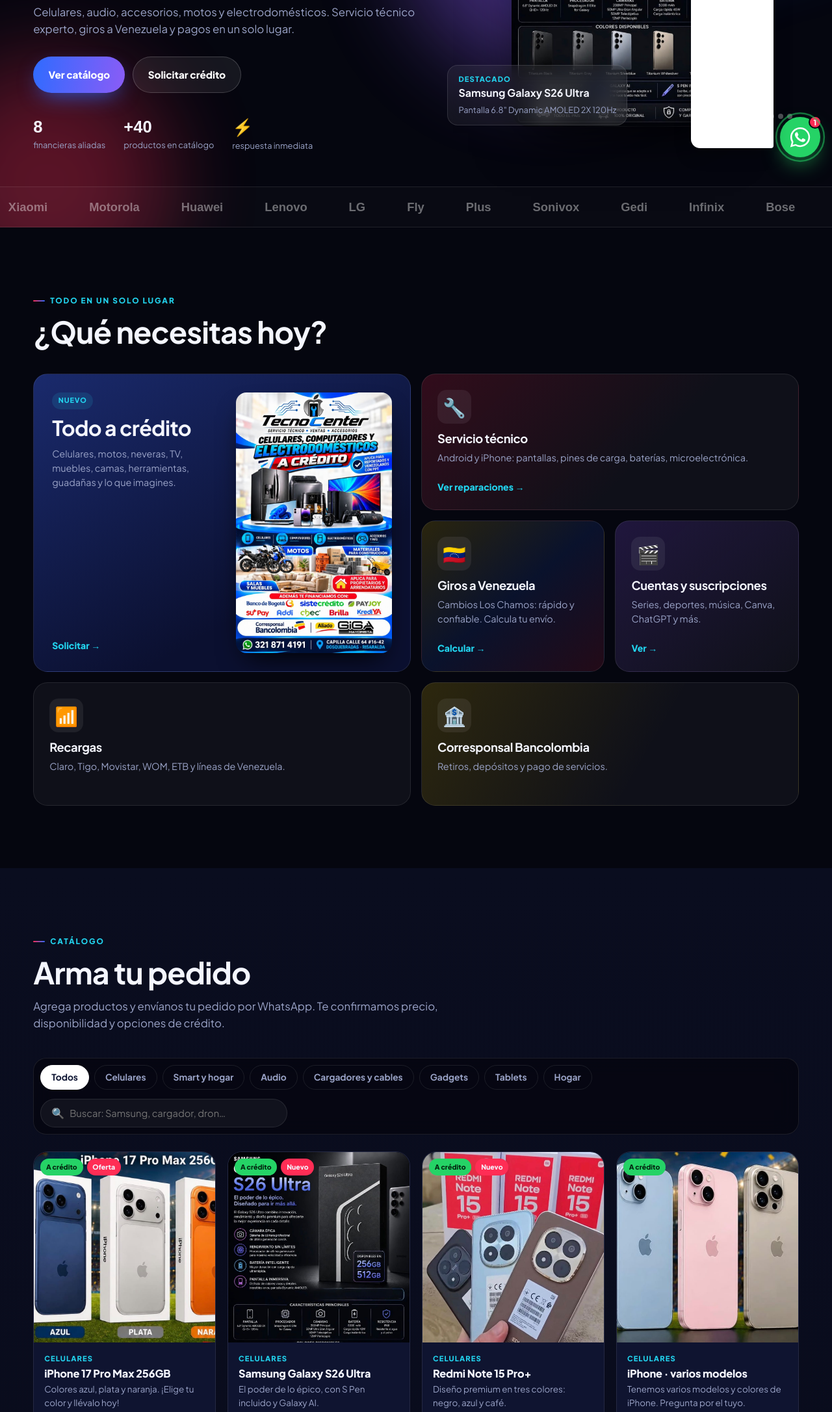
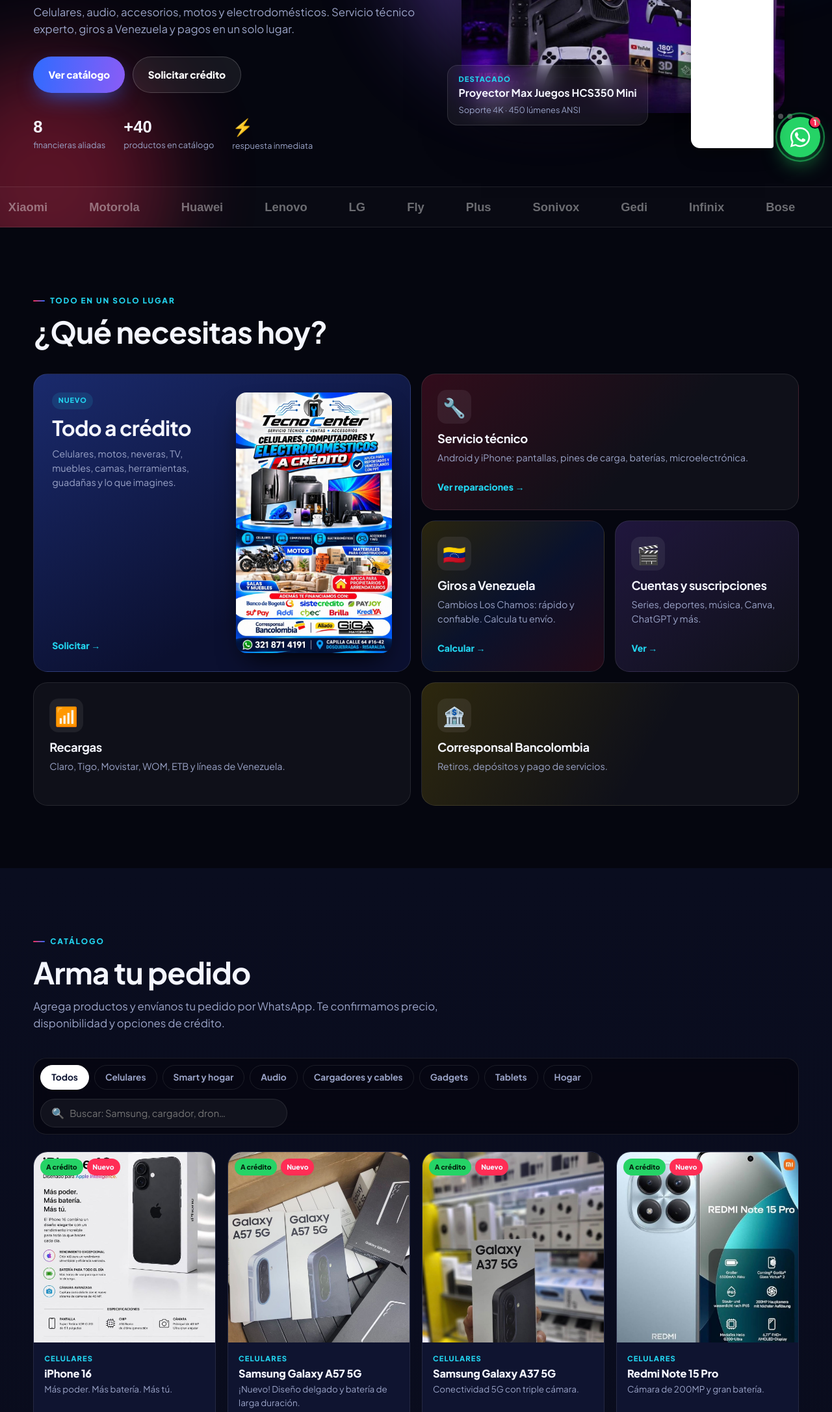
Before and after one commit to tecnocenter-mg/tecnocenter-mg.github.io, a plain HTML site: page index.html in a window 1280 px wide. Shown: the part 540-2713 px from the top of the page at 65% size. Drawn offline with Linux system fonts and the light colour scheme; a web font is replaced by a local one.

Commit message:
15 productos nuevos

```diff
--- a/index.html
+++ b/index.html
@@ -831,7 +831,7 @@ async function ubicacion(){
 async function asesor(){await say('¡Claro! Te comunico con un asesor por WhatsApp 👇');chips([toWA(null,'Hola Tecno Center, quiero hablar con un asesor'),back])}
 
 async function catalogo(){
-  await say('📱 Tenemos iPhone 17 Pro Max, Galaxy S26 Ultra, S25 FE, A07, Redmi Note 15 Pro+, Redmi 15C, Infinix Note 50 Pro, Redmi A7 Pro, Galaxy Watch Ultra, Echo con Alexa, parlantes Bose, power banks, cabina karaoke Gedi, drones, cargadores y cables Fly y Plus ¡y mucho más!');
+  await say('📱 Tenemos iPhone 17 Pro Max, Galaxy S26 Ultra, S25 FE, A07, Redmi Note 15 Pro+, Redmi 15C, iPhone 16, Galaxy A57 y A37 5G, Infinix Note 50 Pro y Hot 70, Redmi Note 15 Pro, A7 Pro y A5, proyectores, Galaxy Watch Ultra, Echo con Alexa, parlantes Bose, power banks, cabina karaoke Gedi, drones, cargadores y cables Fly y Plus ¡y mucho más!');
   await say('Te llevo al catálogo: agrega lo que quieras y envíanos tu pedido por WhatsApp 🛒');
   chips([['🛒 Abrir catálogo',()=>{bot.classList.remove('open');document.getElementById('catalogo').scrollIntoView({behavior:'smooth'})},true],back]);
 }
@@ -846,7 +846,7 @@ const rules=[
   [/d[oó]nde|direcci|ubica|llegar|horario|abren|cierran/i,ubicacion],
   [/asesor|humano|persona|llamar|whats/i,asesor],
   [/cargador|cable|aud[ií]fono|parlante|forro|vidrio|consola|dron|radio|reloj|ventilador|plancha|precio|cu[aá]nto|vale|tienen/i,productos],
-  [/iphone|samsung|galaxy|redmi|xiaomi|celular|tel[eé]fono|tablet|lenovo|cat[aá]logo|dron|cabina|karaoke|gedi|reloj|watch|alexa|echo|bose|infinix|power ?bank|aro|c[aá]mara/i,catalogo],
+  [/iphone|samsung|galaxy|redmi|xiaomi|celular|tel[eé]fono|tablet|lenovo|cat[aá]logo|dron|cabina|karaoke|gedi|reloj|watch|alexa|echo|bose|infinix|power ?bank|aro|c[aá]mara|proyector|hot ?70/i,catalogo],
   [/hola|buen(as|os)|saludo/i,menu],
 ];
 document.getElementById('botForm').addEventListener('submit',e=>{
@@ -867,6 +867,21 @@ setTimeout(()=>hint.classList.remove('show'),12000);
 
 /* ===== Catálogo ===== */
 const PRODUCTS=[
+ {id:'iphone16',n:'iPhone 16',c:'Celulares',img:'img/p/iphone16.jpg',d:'Más poder. Más batería. Más tú.',s:['Pantalla Super Retina XDR OLED 6.1"','Chip A18 · cámara 48MP','Face ID · IP68 · iOS 18'],t:['A crédito','Nuevo'],hero:1},
+ {id:'a57',n:'Samsung Galaxy A57 5G',c:'Celulares',img:'img/p/galaxy-a57.jpg',d:'¡Nuevo! Diseño delgado y batería de larga duración.',s:['5G','Colores claro y oscuro','Disponible a crédito'],t:['A crédito','Nuevo']},
+ {id:'a37',n:'Samsung Galaxy A37 5G',c:'Celulares',img:'img/p/galaxy-a37.jpg',d:'Conectividad 5G con triple cámara.',s:['5G','Triple cámara','Disponible a crédito'],t:['A crédito','Nuevo']},
+ {id:'note15pro',n:'Redmi Note 15 Pro',c:'Celulares',img:'img/p/redmi-note15pro.jpg',d:'Cámara de 200MP y gran batería.',s:['Pantalla AMOLED 6.77" FHD+','Cámara principal 200MP','Batería 6500mAh · IP65','Gorilla Glass Victus 2'],t:['A crédito','Nuevo']},
+ {id:'hot70',n:'Infinix Hot 70',c:'Celulares',img:'img/p/infinix-hot70.jpg',d:'Estilo que impacta, rendimiento que destaca.',s:['Batería 5600mAh','Colores lila, verde y negro','Amplio almacenamiento'],t:['A crédito','Nuevo']},
+ {id:'redmia5',n:'Redmi A5',c:'Celulares',img:'img/p/redmi-a5.jpg',d:'Económico y completo para el día a día.',s:['64GB · 6GB RAM','Cámara dual 32MP con IA'],t:['A crédito','Económico']},
+ {id:'lenovoe310',n:'Lenovo Tab + Folio Case + audífonos E310',c:'Tablets',img:'img/p/lenovo-e310.jpg',d:'Combo: tablet con estuche y audífonos inalámbricos de regalo.',s:['Incluye Folio Case','Incluye audífonos Lenovo E310'],t:['A crédito','Oferta']},
+ {id:'promax',n:'Proyector Max Juegos HCS350 Mini',c:'Gadgets',img:'img/p/proyector-max.jpg',d:'Proyector + consola: diversión sin límites en pantalla gigante.',s:['Soporte 4K · 450 lúmenes ANSI','Hasta 150" · WiFi 6 · Android','Incluye control de juego y control remoto'],t:['A crédito','Top'],hero:1},
+ {id:'hy300',n:'Proyector HY300 Ultra HD',c:'Gadgets',img:'img/p/proyector-hy300.jpg',d:'Pequeño tamaño, gran experiencia.',s:['1080P compatible 4K','Hasta 150" · WiFi 6 · Bluetooth 5.0','Android 11 · corrección trapezoidal automática'],t:['A crédito']},
+ {id:'astro',n:'Proyector de galaxia astronauta',c:'Gadgets',img:'img/p/proyector-astronauta.jpg',d:'Llena tu cuarto de estrellas. ¡Regalo ideal!',s:['Cabeza giratoria 360°','Luces de galaxia'],t:['Top']},
+ {id:'plusx30',n:'Cargador Plus X30 PD 30W tipo C',c:'Cargadores y cables',img:'img/p/plus-x30.jpg',d:'2 en 1: carga rápida y eficiente con cable incluido.',s:['30W Power Delivery','Puerto tipo C · cable incluido'],t:['Nuevo']},
+ {id:'plus3a',n:'Cargadores Plus 3.0A V8 / tipo C',c:'Cargadores y cables',img:'img/p/plus-cargadores3a.jpg',d:'Carga rápida siempre contigo. Cargador + cable USB.',s:['3.0A','Versiones V8 y tipo C'],t:['Económico']},
+ {id:'flyadapt',n:'Adaptadores Fly C-100 · C-120 · C-150',c:'Cargadores y cables',img:'img/p/fly-adaptadores.jpg',d:'Potencia, seguridad y rendimiento.',s:['1.5A · 2.4A · 2.1A'],t:['Económico']},
+ {id:'plusstereo',n:'Audífonos Plus Stereo Headset',c:'Audio',img:'img/p/plus-stereo.jpg',d:'Escucha cada detalle con micrófono integrado.',s:['Conexión 3.5mm','Micrófono integrado'],t:['Económico']},
+ {id:'flyh90',n:'Audífonos Fly H-90 de colores',c:'Audio',img:'img/p/fly-h90.jpg',d:'Siente tu música como nunca, en 8 colores.',s:['Control de volumen','Micrófono · 3.5mm','8 colores'],t:['Económico']},
  {id:'iphone17',n:'iPhone 17 Pro Max 256GB',c:'Celulares',img:'img/p/iphone17.jpg',d:'Colores azul, plata y naranja. ¡Elige tu color y llévalo hoy!',s:['256GB de almacenamiento','Colores: Azul · Plata · Naranja','Disponible a crédito'],t:['A crédito','Oferta'],hero:1},
  {id:'s26ultra',n:'Samsung Galaxy S26 Ultra',c:'Celulares',img:'img/p/s26ultra.jpg',d:'El poder de lo épico, con S Pen incluido y Galaxy AI.',s:['Pantalla 6.8" Dynamic AMOLED 2X 120Hz','Cámara 200MP + periscopio','Batería 5000mAh · carga 45W','256GB / 512GB · IP68'],t:['A crédito','Nuevo'],hero:1},
  {id:'redminote15',n:'Redmi Note 15 Pro+',c:'Celulares',img:'img/p/redminote15.jpg',d:'Diseño premium en tres colores: negro, azul y café.',s:['Tres colores disponibles','Pregunta por memoria y precio','Disponible a crédito'],t:['A crédito','Nuevo'],hero:1},
@@ -875,7 +890,7 @@ const PRODUCTS=[
  {id:'a07',n:'Samsung Galaxy A07 64GB',c:'Celulares',img:'img/p/a07.jpg',d:'Potencia para tu día con gran batería.',s:['Pantalla 6.7" 90Hz','Cámara 50MP','Batería 5000mAh · carga 25W','IP54 · lector de huella lateral'],t:['A crédito']},
  {id:'redmi15c',n:'Redmi 15C',c:'Celulares',img:'img/p/redmi15c.jpg',d:'Gran batería y gran pantalla a excelente precio.',s:['Pantalla 6.9" 120Hz','Batería 6000mAh','Carga rápida 33W'],t:['A crédito']},
  {id:'redmia7',n:'Redmi A7 Pro',c:'Celulares',img:'img/p/redmi-a7pro.jpg',d:'¡Nuevo! Gran pantalla y batería para todo el día.',s:['Pantalla 6.9"','Batería 6000mAh','128GB'],t:['A crédito','Nuevo']},
- {id:'infinix50',n:'Infinix Note 50 Pro',c:'Celulares',img:'img/p/infinix-note50.jpg',d:'Toma el control: AI Phone con pantalla de 144Hz.',s:['Pantalla 144Hz','NFC','Carga rápida All-Round FastCharge 3.0'],t:['A crédito','Nuevo']},
+ {id:'infinix50',n:'Infinix Note 50 Pro',c:'Celulares',img:'img/p/infinix-note50.jpg',d:'Toma el control: AI Phone con pantalla de 144Hz.',s:['Pantalla AMOLED curva 6.78" 144Hz','Helio G100 Ultimate · 256GB · 16GB RAM (8+8)','Batería 5200mAh · 90W + 30W inalámbrica','Cámara 50MP OIS · sonido JBL · NFC'],t:['A crédito','Nuevo']},
  {id:'watchultra',n:'Samsung Galaxy Watch Ultra',c:'Smart y hogar',img:'img/p/watch-ultra.jpg',d:'Diseñado para superar tus límites.',s:['Pantalla Super AMOLED 1.5" · cristal de zafiro','Caja de titanio · 10ATM','Hasta 100 h de batería · GPS doble frecuencia','Colores Titanium Silver y Gray'],t:['A crédito','Top'],hero:1},
  {id:'echospot',n:'Echo Spot con Alexa',c:'Smart y hogar',img:'img/p/echo-spot.jpg',d:'Despertador inteligente con pantalla y Alexa.',s:['Pantalla con hora y clima','Colores blanco y negro'],t:['Nuevo']},
  {id:'echodot',n:'Echo Dot con Alexa',c:'Smart y hogar',img:'img/p/echo-dot.jpg',d:'Parlante inteligente: música, alarmas y control por voz.',s:['Varios colores','Control por voz con Alexa'],t:[]},
```
Also changed, not shown: img/p/fly-adaptadores.jpg (added), img/p/fly-h90.jpg (added), img/p/galaxy-a37.jpg (added), img/p/galaxy-a57.jpg (added), img/p/infinix-hot70.jpg (added), img/p/iphone16.jpg (added), img/p/lenovo-e310.jpg (added), img/p/plus-cargadores3a.jpg (added), img/p/plus-stereo.jpg (added), img/p/plus-x30.jpg (added), img/p/proyector-astronauta.jpg (added), img/p/proyector-hy300.jpg (added), img/p/proyector-max.jpg (added), img/p/redmi-a5.jpg (added), 1 more files.
